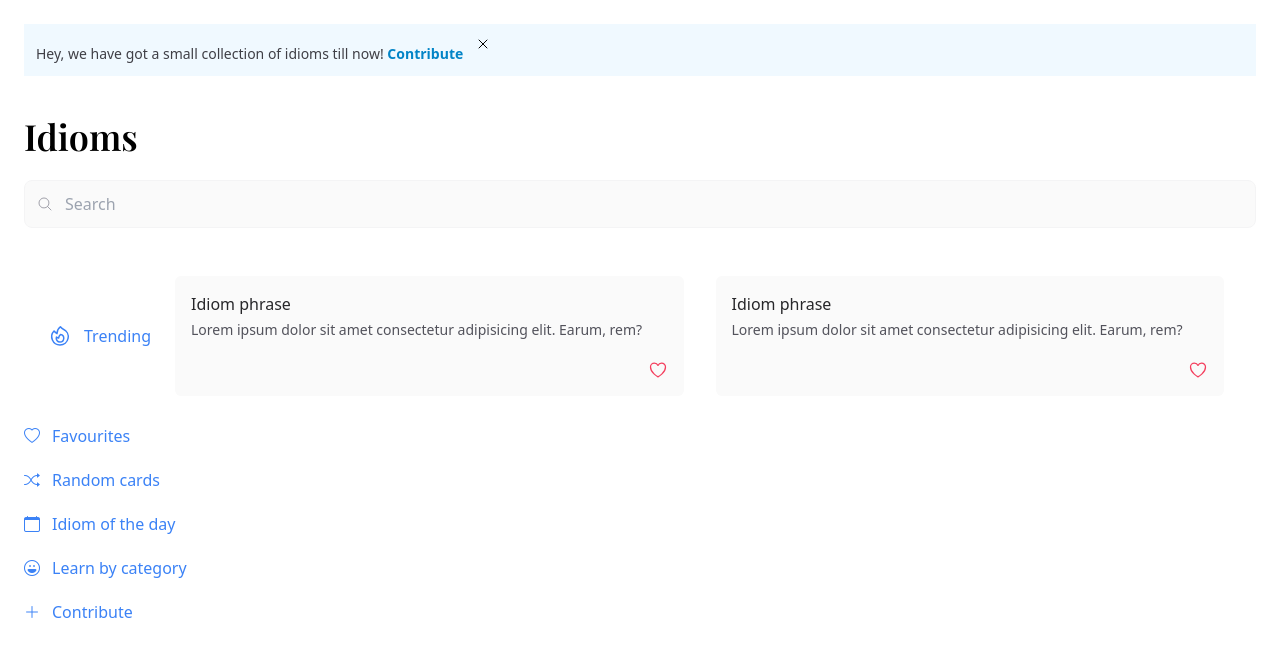
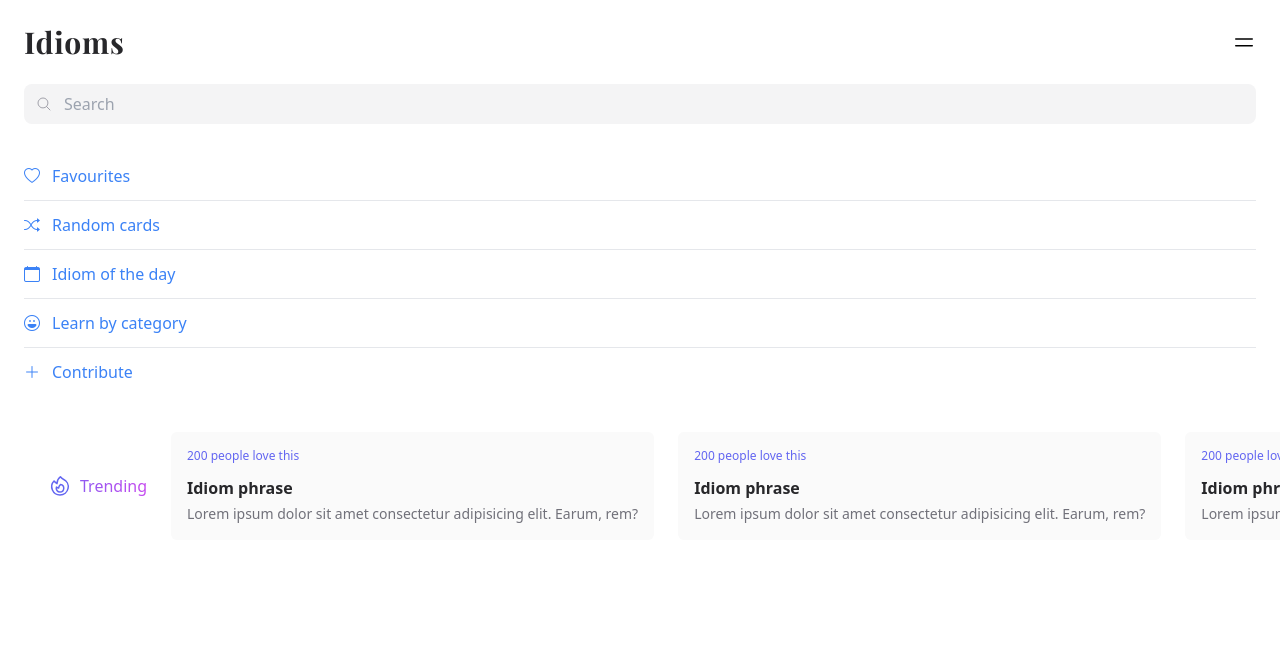
Before and after one commit to priyangsubanerjee/learn-idioms, a Next.js app: page / in a window 1280 px wide. Shown: the top 656 px of the page. Built offline with nearby package versions, Linux system fonts and the light colour scheme; a web font is replaced by a local one.

Commit message:
changes in ui

```diff
--- a/package.json
+++ b/package.json
@@ -16,6 +16,7 @@
     "postcss": "8.4.21",
     "react": "18.2.0",
     "react-dom": "18.2.0",
+    "tailwind-scrollbar-hide": "^1.1.7",
     "tailwindcss": "3.3.1"
   }
 }
--- a/pages/index.js
+++ b/pages/index.js
@@ -1,10 +1,11 @@
+/* eslint-disable @next/next/no-img-element */
 import Image from "next/image";
 import { Inter } from "next/font/google";
 
 export default function Home() {
   return (
     <div className="h-screen fixed inset-0 flex flex-col">
-      <div className="px-6 mt-6">
+      <div className="px-6 mt-6 hidden">
         <div className="bg-sky-50 p-3 flex items-start">
           <p className="text-sm text-zinc-700">
             Hey, we have got a small collection of idioms till now!{" "}
@@ -30,9 +31,29 @@ export default function Home() {
           </div>
         </div>
       </div>
-      <div className="px-6 mt-10">
-        <h1 className="text-4xl font-playfair font-semibold">Idioms</h1>
-        <div className="flex h-12 bg-zinc-50 border border-zinc-100 rounded-lg mt-6 items-center px-3">
+      <div className="px-6 mt-6">
+        <div className="flex items-center justify-between">
+          <h1 className="text-3xl font-bold text-zinc-800 tracking-wide font-playfair">
+            Idioms
+          </h1>
+          <button>
+            <svg
+              xmlns="http://www.w3.org/2000/svg"
+              fill="none"
+              viewBox="0 0 24 24"
+              stroke-width="1.5"
+              stroke="currentColor"
+              class="w-6 h-6"
+            >
+              <path
+                stroke-linecap="round"
+                stroke-linejoin="round"
+                d="M3.75 9h16.5m-16.5 6.75h16.5"
+              />
+            </svg>
+          </button>
+        </div>
+        <div className="flex h-10 bg-zinc-100 rounded-lg mt-6 items-center px-3">
           <svg
             xmlns="http://www.w3.org/2000/svg"
             fill="none"
@@ -57,16 +78,42 @@ export default function Home() {
           />
         </div>
       </div>
+
       <div className="mt-7">
-        <div className="mt-5 overflow-x-auto flex items-center px-6 snap-x snap-mandatory">
-          <div className="flex sticky left-0 z-0 items-center snap-mandatory snap-center snap-always text-blue-500 space-x-3 px-6">
+        <ul className="px-6">
+          <li className="flex py-3 border-b items-center text-blue-500 space-x-3">
+            <i class="bi bi-heart"></i>
+            <span>Favourites</span>
+          </li>
+          <li className="flex py-3 border-b items-center text-blue-500 space-x-3">
+            <i class="bi bi-shuffle"></i>
+            <span>Random cards</span>
+          </li>
+          <li className="flex py-3 border-b items-center text-blue-500 space-x-3">
+            <i class="bi bi-calendar"></i>
+            <span>Idiom of the day</span>
+          </li>
+          <li className="flex py-3 border-b items-center text-blue-500 space-x-3">
+            <i class="bi bi-emoji-laughing"></i>
+            <span>Learn by category</span>
+          </li>
+          <li className="flex py-3 items-center text-blue-500 space-x-3">
+            <i class="bi bi-plus-lg"></i>
+            <span>Contribute</span>
+          </li>
+        </ul>
+      </div>
+
+      <div className="mt-4">
+        <div className="mt-5 overflow-x-auto flex items-center px-6 snap-x snap-mandatory lg:snap-none scrollbar-hide">
+          <div className="flex sticky left-0 z-0 items-center snap-mandatory snap-center snap-always bg-clip-text text-transparent bg-gradient-to-r from-indigo-500 to-fuchsia-500 space-x-2 px-6">
             <svg
               xmlns="http://www.w3.org/2000/svg"
               fill="none"
               viewBox="0 0 24 24"
               stroke-width="1.5"
               stroke="currentColor"
-              class="w-6 h-6"
+              class="w-6 h-6 text-indigo-500"
             >
               <path
                 stroke-linecap="round"
@@ -79,92 +126,46 @@ export default function Home() {
                 d="M12 18a3.75 3.75 0 00.495-7.467 5.99 5.99 0 00-1.925 3.546 5.974 5.974 0 01-2.133-1A3.75 3.75 0 0012 18z"
               />
             </svg>
-            <span>Trending</span>
+            <span className="font-medium">Trending</span>
           </div>
-          <div className="w-screen bg-white z-10 pr-8">
+          <div className="w-screen bg-white z-10 pr-12 lg:pr-6">
             <div className="bg-zinc-50 z-10 w-full rounded-md px-4 py-4 shrink-0 snap-mandatory snap-center snap-always">
-              <h2 className="w-full whitespace-nowrap overflow-hidden text-ellipsis text-zinc-800 font-medium">
+              <p className="text-xs text-indigo-500">200 people love this</p>
+              <h2 className="mt-3 w-full whitespace-nowrap overflow-hidden text-ellipsis text-zinc-800 font-semibold">
                 Idiom phrase
               </h2>
-              <p className="mt-1 w-full whitespace-nowrap overflow-hidden text-ellipsis text-sm text-zinc-600">
+              <p className="mt-1 w-full whitespace-nowrap overflow-hidden text-ellipsis text-sm text-zinc-500">
                 Lorem ipsum dolor sit amet consectetur adipisicing elit. Earum,
                 rem?
               </p>
-              <div className="mt-5 flex justify-end">
-                <button>
-                  <svg
-                    xmlns="http://www.w3.org/2000/svg"
-                    fill="none"
-                    viewBox="0 0 24 24"
-                    stroke-width="1.5"
-                    stroke="currentColor"
-                    class="w-5 h-5 text-rose-500"
-                  >
-                    <path
-                      stroke-linecap="round"
-                      stroke-linejoin="round"
-                      d="M21 8.25c0-2.485-2.099-4.5-4.688-4.5-1.935 0-3.597 1.126-4.312 2.733-.715-1.607-2.377-2.733-4.313-2.733C5.1 3.75 3 5.765 3 8.25c0 7.22 9 12 9 12s9-4.78 9-12z"
-                    />
-                  </svg>
-                </button>
-              </div>
             </div>
           </div>
-          <div className="w-screen bg-white z-10 pr-8">
+          <div className="w-screen bg-white z-10 pr-12 lg:pr-6">
             <div className="bg-zinc-50 z-10 w-full rounded-md px-4 py-4 shrink-0 snap-mandatory snap-center snap-always">
-              <h2 className="w-full whitespace-nowrap overflow-hidden text-ellipsis text-zinc-800 font-medium">
+              <p className="text-xs text-indigo-500">200 people love this</p>
+              <h2 className="mt-3 w-full whitespace-nowrap overflow-hidden text-ellipsis text-zinc-800 font-semibold">
                 Idiom phrase
               </h2>
-              <p className="mt-1 w-full whitespace-nowrap overflow-hidden text-ellipsis text-sm text-zinc-600">
+              <p className="mt-1 w-full whitespace-nowrap overflow-hidden text-ellipsis text-sm text-zinc-500">
                 Lorem ipsum dolor sit amet consectetur adipisicing elit. Earum,
                 rem?
               </p>
-              <div className="mt-5 flex justify-end">
-                <button>
-                  <svg
-                    xmlns="http://www.w3.org/2000/svg"
-                    fill="none"
-                    viewBox="0 0 24 24"
-                    stroke-width="1.5"
-                    stroke="currentColor"
-                    class="w-5 h-5 text-rose-500"
-                  >
-                    <path
-                      stroke-linecap="round"
-                      stroke-linejoin="round"
-                      d="M21 8.25c0-2.485-2.099-4.5-4.688-4.5-1.935 0-3.597 1.126-4.312 2.733-.715-1.607-2.377-2.733-4.313-2.733C5.1 3.75 3 5.765 3 8.25c0 7.22 9 12 9 12s9-4.78 9-12z"
-                    />
-                  </svg>
-                </button>
-              </div>
+            </div>
+          </div>
+          <div className="w-screen bg-white z-10 pr-12 lg:pr-6">
+            <div className="bg-zinc-50 z-10 w-full rounded-md px-4 py-4 shrink-0 snap-mandatory snap-center snap-always">
+              <p className="text-xs text-indigo-500">200 people love this</p>
+              <h2 className="mt-3 w-full whitespace-nowrap overflow-hidden text-ellipsis text-zinc-800 font-semibold">
+                Idiom phrase
+              </h2>
+              <p className="mt-1 w-full whitespace-nowrap overflow-hidden text-ellipsis text-sm text-zinc-500">
+                Lorem ipsum dolor sit amet consectetur adipisicing elit. Earum,
+                rem?
+              </p>
             </div>
           </div>
         </div>
       </div>
-      <div className="mt-7">
-        <ul className="space-y-5">
-          <li className="flex px-6 items-center text-blue-500 space-x-3">
-            <i class="bi bi-heart"></i>
-            <span>Favourites</span>
-          </li>
-          <li className="flex px-6 items-center text-blue-500 space-x-3">
-            <i class="bi bi-shuffle"></i>
-            <span>Random cards</span>
-          </li>
-          <li className="flex px-6 items-center text-blue-500 space-x-3">
-            <i class="bi bi-calendar"></i>
-            <span>Idiom of the day</span>
-          </li>
-          <li className="flex px-6 items-center text-blue-500 space-x-3">
-            <i class="bi bi-emoji-laughing"></i>
-            <span>Learn by category</span>
-          </li>
-          <li className="flex px-6 items-center text-blue-500 space-x-3">
-            <i class="bi bi-plus-lg"></i>
-            <span>Contribute</span>
-          </li>
-        </ul>
-      </div>
     </div>
   );
 }
--- a/tailwind.config.js
+++ b/tailwind.config.js
@@ -18,5 +18,5 @@ module.exports = {
       },
     },
   },
-  plugins: [],
+  plugins: [require("tailwind-scrollbar-hide")],
 };
```
Also changed, not shown: 1 other file (tests, documents, lock files or other folders).
